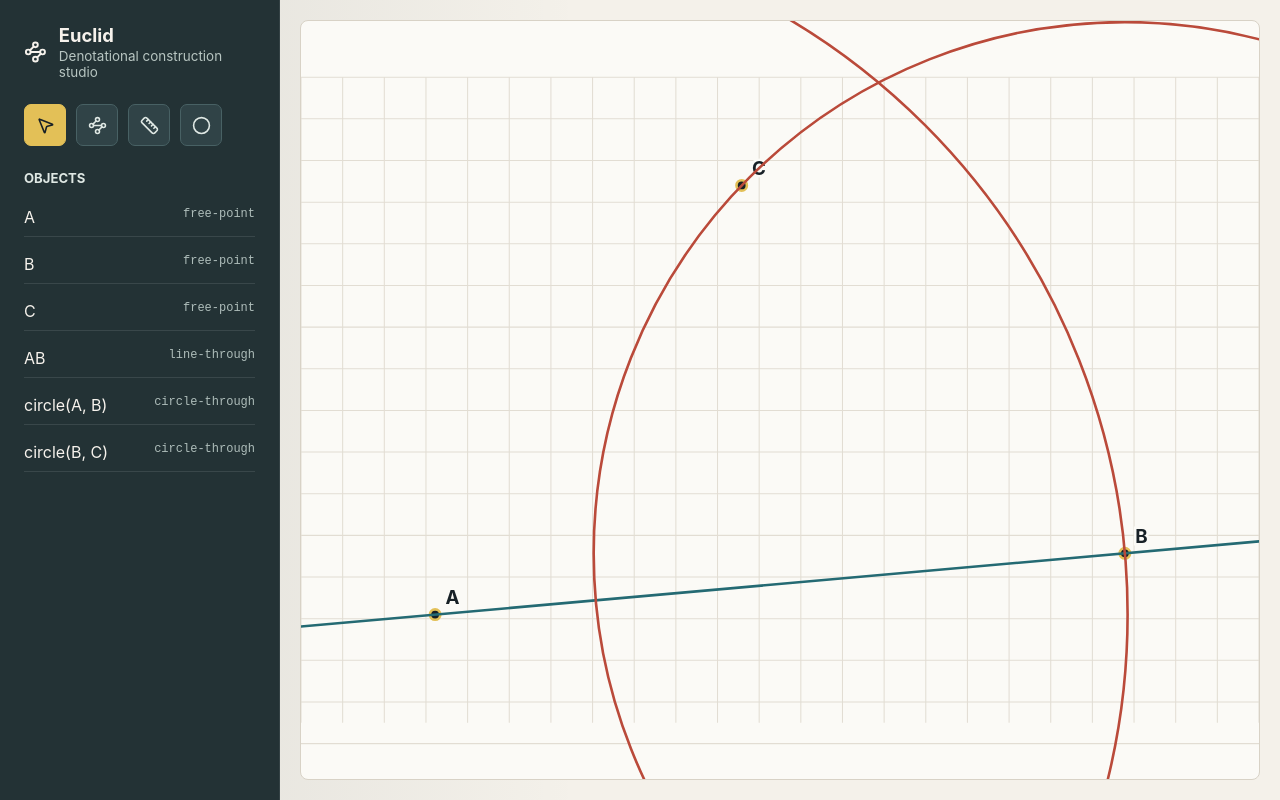
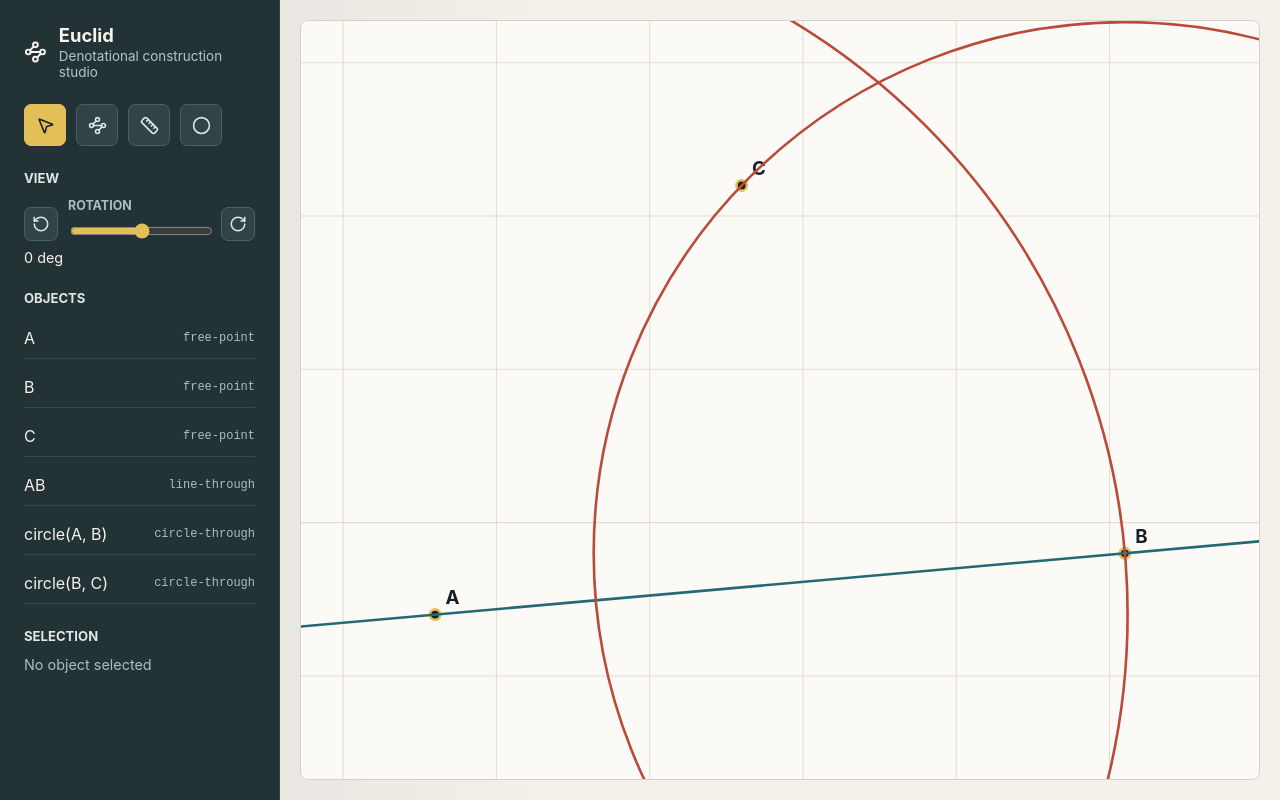
Before and after one commit to the-math-room/euclid, a React (Vite) app: page / in a window 1280 px wide. Built offline with nearby package versions, Linux system fonts and the light colour scheme.

Commit message:
adding rotations

```diff
--- a/apps/web/src/App.tsx
+++ b/apps/web/src/App.tsx
@@ -1,14 +1,31 @@
-import { Circle, MousePointer2, Ruler, Waypoints } from "lucide-react";
+import { Circle, MousePointer2, RotateCcw, RotateCw, Ruler, Waypoints } from "lucide-react";
 import { seedDocument } from "@euclid/document";
 import { evaluateConstruction } from "@euclid/geometry";
+import type { Construction, ConstructionId } from "@euclid/geometry";
 import { sceneForEvaluation } from "@euclid/rendering";
+import { useMemo, useState } from "react";
 import { WorkspaceView } from "./WorkspaceView";
 
 const document = seedDocument;
 const evaluated = evaluateConstruction(document.program);
-const scene = sceneForEvaluation(evaluated, { width: 920, height: 620 });
+const sceneSize = { width: 920, height: 620 };
 
 export function App() {
+  const [selectedId, setSelectedId] = useState<ConstructionId | undefined>();
+  const [rotationDegrees, setRotationDegrees] = useState(0);
+  const selectedConstruction = useMemo(
+    () => document.program.constructions.find((construction) => construction.id === selectedId),
+    [selectedId],
+  );
+  const scene = useMemo(
+    () =>
+      sceneForEvaluation(evaluated, {
+        size: sceneSize,
+        rotation: { turns: rotationDegrees / 360 },
+      }),
+    [rotationDegrees],
+  );
+
   return (
     <main className="app-shell">
       <aside className="tool-panel" aria-label="Construction tools">
@@ -35,20 +52,133 @@ export function App() {
           </button>
         </nav>
 
+        <section className="view-panel" aria-label="View controls">
+          <h2>View</h2>
+          <div className="rotation-control">
+            <button
+              type="button"
+              className="icon-button"
+              title="Rotate counterclockwise"
+              onClick={() => setRotationDegrees((degrees) => wrapDegrees(degrees - 15))}
+            >
+              <RotateCcw size={18} aria-hidden />
+            </button>
+            <label>
+              <span>Rotation</span>
+              <input
+                type="range"
+                min="-180"
+                max="180"
+                step="1"
+                value={rotationDegrees}
+                onChange={(event) => setRotationDegrees(Number(event.currentTarget.value))}
+              />
+            </label>
+            <button
+              type="button"
+              className="icon-button"
+              title="Rotate clockwise"
+              onClick={() => setRotationDegrees((degrees) => wrapDegrees(degrees + 15))}
+            >
+              <RotateCw size={18} aria-hidden />
+            </button>
+          </div>
+          <output className="rotation-value">{rotationDegrees} deg</output>
+        </section>
+
         <section className="inspector" aria-label="Construction objects">
           <h2>Objects</h2>
           <ol>
             {document.program.constructions.map((construction) => (
               <li key={construction.id}>
-                <span>{construction.label}</span>
-                <code>{construction.kind}</code>
+                <button
+                  type="button"
+                  className="object-button"
+                  aria-pressed={construction.id === selectedId}
+                  onClick={() => setSelectedId(construction.id)}
+                >
+                  <span>{construction.label}</span>
+                  <code>{construction.kind}</code>
+                </button>
               </li>
             ))}
           </ol>
         </section>
+
+        <section className="details-panel" aria-label="Selected construction">
+          <h2>Selection</h2>
+          {selectedConstruction ? (
+            <ConstructionDetails construction={selectedConstruction} />
+          ) : (
+            <p className="empty-selection">No object selected</p>
+          )}
+        </section>
       </aside>
 
-      <WorkspaceView scene={scene} />
+      <WorkspaceView scene={scene} selectedId={selectedId} onSelect={setSelectedId} />
     </main>
   );
 }
+
+function wrapDegrees(degrees: number): number {
+  if (degrees > 180) {
+    return degrees - 360;
+  }
+
+  if (degrees < -180) {
+    return degrees + 360;
+  }
+
+  return degrees;
+}
+
+function ConstructionDetails({ construction }: { construction: Construction }) {
+  return (
+    <dl className="details-list">
+      <div>
+        <dt>Label</dt>
+        <dd>{construction.label}</dd>
+      </div>
+      <div>
+        <dt>Kind</dt>
+        <dd>{construction.kind}</dd>
+      </div>
+      <div>
+        <dt>ID</dt>
+        <dd>{construction.id}</dd>
+      </div>
+      <ConstructionSpecificDetails construction={construction} />
+    </dl>
+  );
+}
+
+function ConstructionSpecificDetails({ construction }: { construction: Construction }) {
+  if (construction.kind === "free-point") {
+    return (
+      <div>
+        <dt>Position</dt>
+        <dd>
+          {construction.position.x}, {construction.position.y}
+        </dd>
+      </div>
+    );
+  }
+
+  if (construction.kind === "line-through") {
+    return (
+      <div>
+        <dt>Through</dt>
+        <dd>{construction.points.join(", ")}</dd>
+      </div>
+    );
+  }
+
+  return (
+    <div>
+      <dt>Circle</dt>
+      <dd>
+        center {construction.center}, through {construction.pointOnCircle}
+      </dd>
+    </div>
+  );
+}
--- a/apps/web/src/WorkspaceView.tsx
+++ b/apps/web/src/WorkspaceView.tsx
@@ -1,29 +1,71 @@
 import type { RenderItem, RenderScene } from "@euclid/rendering";
+import type { ConstructionId } from "@euclid/geometry";
 
-export function WorkspaceView({ scene }: { scene: RenderScene }) {
+export function WorkspaceView({
+  scene,
+  selectedId,
+  onSelect,
+}: {
+  scene: RenderScene;
+  selectedId: ConstructionId | undefined;
+  onSelect: (id: ConstructionId | undefined) => void;
+}) {
   return (
     <section className="workspace" aria-label="Euclidean construction workspace">
       <svg
         viewBox={`0 0 ${scene.size.width} ${scene.size.height}`}
         role="img"
         aria-label="Seed Euclidean construction"
+        onClick={() => onSelect(undefined)}
       >
-        <Grid width={scene.size.width} height={scene.size.height} />
+        <Grid lines={scene.grid} />
         {scene.items.map((item) => (
-          <RenderItemView key={item.id} item={item} />
+          <RenderItemView
+            key={item.id}
+            item={item}
+            selected={item.id === selectedId}
+            onSelect={() => onSelect(item.id)}
+          />
         ))}
       </svg>
     </section>
   );
 }
 
-function RenderItemView({ item }: { item: RenderItem }) {
+function RenderItemView({
+  item,
+  selected,
+  onSelect,
+}: {
+  item: RenderItem;
+  selected: boolean;
+  onSelect: () => void;
+}) {
+  const className = selected ? `primitive ${item.kind} selected` : `primitive ${item.kind}`;
+  const label = `${item.kind} ${item.kind === "point" ? item.label.text : item.id}`;
+
   if (item.kind === "point") {
     return (
-      <g className="primitive point">
-        <circle cx={item.position.x} cy={item.position.y} r="5" />
-        <text x={item.position.x + 10} y={item.position.y - 10}>
-          {item.label}
+      <g
+        className={className}
+        role="button"
+        tabIndex={0}
+        aria-pressed={selected}
+        aria-label={label}
+        onClick={(event) => {
+          event.stopPropagation();
+          onSelect();
+        }}
+        onKeyDown={(event) => {
+          if (event.key === "Enter" || event.key === " ") {
+            event.preventDefault();
+            onSelect();
+          }
+        }}
+      >
+        <circle cx={item.mark.x} cy={item.mark.y} r="5" />
+        <text x={item.label.anchor.x} y={item.label.anchor.y}>
+          {item.label.text}
         </text>
       </g>
     );
@@ -31,29 +73,60 @@ function RenderItemView({ item }: { item: RenderItem }) {
 
   if (item.kind === "line") {
     return (
-      <line className="primitive line" x1={item.from.x} y1={item.from.y} x2={item.to.x} y2={item.to.y} />
+      <line
+        className={className}
+        role="button"
+        tabIndex={0}
+        aria-pressed={selected}
+        aria-label={label}
+        x1={item.from.x}
+        y1={item.from.y}
+        x2={item.to.x}
+        y2={item.to.y}
+        onClick={(event) => {
+          event.stopPropagation();
+          onSelect();
+        }}
+        onKeyDown={(event) => {
+          if (event.key === "Enter" || event.key === " ") {
+            event.preventDefault();
+            onSelect();
+          }
+        }}
+      />
     );
   }
 
-  return <circle className="primitive circle" cx={item.center.x} cy={item.center.y} r={item.radius} />;
+  return (
+    <circle
+      className={className}
+      role="button"
+      tabIndex={0}
+      aria-pressed={selected}
+      aria-label={label}
+      cx={item.center.x}
+      cy={item.center.y}
+      r={item.radius}
+      onClick={(event) => {
+        event.stopPropagation();
+        onSelect();
+      }}
+      onKeyDown={(event) => {
+        if (event.key === "Enter" || event.key === " ") {
+          event.preventDefault();
+          onSelect();
+        }
+      }}
+    />
+  );
 }
 
-function Grid({ width, height }: { width: number; height: number }) {
-  const xLines = gridLinesFor(width);
-  const yLines = gridLinesFor(height);
-
+function Grid({ lines }: { lines: RenderScene["grid"] }) {
   return (
     <g className="grid" aria-hidden>
-      {xLines.map((x) => (
-        <line key={`x-${x}`} x1={x} y1="0" x2={x} y2={height} />
-      ))}
-      {yLines.map((y) => (
-        <line key={`y-${y}`} x1="0" y1={y} x2={width} y2={y} />
+      {lines.map((line) => (
+        <line key={line.id} x1={line.from.x} y1={line.from.y} x2={line.to.x} y2={line.to.y} />
       ))}
     </g>
   );
 }
-
-function gridLinesFor(length: number): readonly number[] {
-  return Array.from({ length: Math.ceil(length / 40) + 1 }, (_, index) => index * 40);
-}
--- a/apps/web/src/styles.css
+++ b/apps/web/src/styles.css
@@ -87,6 +87,60 @@ button {
   border-color: #e3c057;
 }
 
+.view-panel h2 {
+  margin: 0 0 12px;
+  color: #dfe8e4;
+  font-size: 0.82rem;
+  font-weight: 700;
+  text-transform: uppercase;
+}
+
+.rotation-control {
+  display: grid;
+  grid-template-columns: 34px minmax(0, 1fr) 34px;
+  gap: 10px;
+  align-items: end;
+}
+
+.icon-button {
+  display: inline-grid;
+  width: 34px;
+  height: 34px;
+  place-items: center;
+  color: #dfe8e4;
+  background: #304347;
+  border: 1px solid #486164;
+  border-radius: 7px;
+  cursor: pointer;
+}
+
+.icon-button:hover {
+  color: #172026;
+  background: #e3c057;
+  border-color: #e3c057;
+}
+
+.rotation-control label {
+  display: grid;
+  gap: 8px;
+  color: #aebdba;
+  font-size: 0.78rem;
+  font-weight: 700;
+  text-transform: uppercase;
+}
+
+.rotation-control input {
+  width: 100%;
+  accent-color: #e3c057;
+}
+
+.rotation-value {
+  display: block;
+  margin-top: 8px;
+  color: #f6f2ec;
+  font-size: 0.9rem;
+}
+
 .inspector h2 {
   margin: 0 0 12px;
   color: #dfe8e4;
@@ -104,16 +158,75 @@ button {
 }
 
 .inspector li {
+  border-bottom: 1px solid rgb(255 255 255 / 0.1);
+}
+
+.object-button {
   display: flex;
+  width: 100%;
+  min-height: 40px;
+  align-items: center;
   justify-content: space-between;
   gap: 10px;
   padding: 9px 0;
-  border-bottom: 1px solid rgb(255 255 255 / 0.1);
+  color: #f6f2ec;
+  text-align: left;
+  background: transparent;
+  border: 0;
+  cursor: pointer;
 }
 
-.inspector code {
+.object-button:hover,
+.object-button[aria-pressed="true"] {
+  color: #e3c057;
+}
+
+.object-button code {
   color: #aebdba;
   font-size: 0.75rem;
+}
+
+.object-button[aria-pressed="true"] code {
+  color: #e3c057;
+}
+
+.details-panel h2 {
+  margin: 0 0 12px;
+  color: #dfe8e4;
+  font-size: 0.82rem;
+  font-weight: 700;
+  text-transform: uppercase;
+}
+
+.empty-selection {
+  margin: 0;
+  color: #aebdba;
+  font-size: 0.9rem;
+}
+
+.details-list {
+  display: grid;
+  gap: 10px;
+  margin: 0;
+}
+
+.details-list div {
+  display: grid;
+  gap: 3px;
+}
+
+.details-list dt {
+  color: #aebdba;
+  font-size: 0.72rem;
+  font-weight: 700;
+  text-transform: uppercase;
+}
+
+.details-list dd {
+  margin: 0;
+  color: #f6f2ec;
+  font-size: 0.9rem;
+  overflow-wrap: anywhere;
 }
 
 .workspace {
@@ -138,15 +251,22 @@ button {
   stroke-width: 1;
 }
 
+.primitive {
+  cursor: pointer;
+  outline: none;
+}
+
 .primitive.line {
   stroke: #246a73;
   stroke-width: 2.5;
+  pointer-events: stroke;
 }
 
 .primitive.circle {
   fill: none;
   stroke: #ba4a3a;
   stroke-width: 2.5;
+  pointer-events: stroke;
 }
 
 .primitive.point circle {
@@ -162,6 +282,26 @@ button {
   paint-order: stroke;
   stroke: #fbfaf6;
   stroke-width: 5px;
+  pointer-events: none;
+}
+
+.primitive.selected.line,
+.primitive.line:focus-visible {
+  stroke: #e3c057;
+  stroke-width: 4;
+}
+
+.primitive.selected.circle,
+.primitive.circle:focus-visible {
+  stroke: #e3c057;
+  stroke-width: 4;
+}
+
+.primitive.selected.point circle,
+.primitive.point:focus-visible circle {
+  fill: #e3c057;
+  stroke: #172026;
+  stroke-width: 3;
 }
 
 @media (max-width: 720px) {
--- a/packages/rendering/src/scene.ts
+++ b/packages/rendering/src/scene.ts
@@ -1,17 +1,24 @@
 import type { Evaluation, Point2 } from "@euclid/geometry";
-import { projectPoint, type ViewportSize, worldFrameFor } from "./viewport";
+import { projectPoint, type ViewTransform, type ViewportSize, worldFrameFor } from "./viewport";
 
 export type RenderScene = Readonly<{
   size: ViewportSize;
+  grid: readonly RenderGridLine[];
   items: readonly RenderItem[];
+}>;
+
+export type RenderGridLine = Readonly<{
+  id: string;
+  from: Point2;
+  to: Point2;
 }>;
 
 export type RenderItem =
   | Readonly<{
       id: string;
       kind: "point";
-      label: string;
-      position: Point2;
+      mark: Point2;
+      label: RenderLabel;
     }>
   | Readonly<{
       id: string;
@@ -26,25 +33,39 @@ export type RenderItem =
       radius: number;
     }>;
 
-export function sceneForEvaluation(evaluation: Evaluation, size: ViewportSize): RenderScene {
-  const frame = worldFrameFor(evaluation.primitives, size);
+export type RenderLabel = Readonly<{
+  text: string;
+  anchor: Point2;
+}>;
+
+export function sceneForEvaluation(evaluation: Evaluation, transform: ViewTransform): RenderScene {
+  const frame = worldFrameFor(evaluation.primitives, transform);
 
   return {
-    size,
+    size: transform.size,
+    grid: gridLinesForFrame(frame),
     items: evaluation.primitives.map((primitive) => {
       if (primitive.kind === "point") {
+        const mark = projectPoint(frame, primitive.position);
+
         return {
           id: primitive.id,
           kind: "point",
-          label: primitive.label,
-          position: projectPoint(frame, primitive.position),
+          mark,
+          label: {
+            text: primitive.label,
+            anchor: {
+              x: mark.x + 10,
+              y: mark.y - 10,
+            },
+          },
         };
       }
 
       if (primitive.kind === "line") {
         const a = projectPoint(frame, primitive.through[0]);
         const b = projectPoint(frame, primitive.through[1]);
-        const [from, to] = extendLineToViewport(a, b, size);
+        const [from, to] = extendLineToViewport(a, b, transform.size);
 
         return {
           id: primitive.id,
@@ -67,6 +88,32 @@ export function sceneForEvaluation(evaluation: Evaluation, size: ViewportSize):
   };
 }
 
+function gridLinesForFrame(frame: ReturnType<typeof worldFrameFor>): readonly RenderGridLine[] {
+  const worldSpan = Math.hypot(frame.size.width, frame.size.height) / frame.scale;
+  const step = 1;
+  const minX = Math.floor((frame.center.x - worldSpan) / step) * step;
+  const maxX = Math.ceil((frame.center.x + worldSpan) / step) * step;
+  const minY = Math.floor((frame.center.y - worldSpan) / step) * step;
+  const maxY = Math.ceil((frame.center.y + worldSpan) / step) * step;
+  const verticals = rangeInclusive(minX, maxX, step).map((x) => ({
+    id: `x-${x}`,
+    from: projectPoint(frame, { x, y: minY }),
+    to: projectPoint(frame, { x, y: maxY }),
+  }));
+  const horizontals = rangeInclusive(minY, maxY, step).map((y) => ({
+    id: `y-${y}`,
+    from: projectPoint(frame, { x: minX, y }),
+    to: projectPoint(frame, { x: maxX, y }),
+  }));
+
+  return [...verticals, ...horizontals];
+}
+
+function rangeInclusive(min: number, max: number, step: number): readonly number[] {
+  const count = Math.floor((max - min) / step) + 1;
+  return Array.from({ length: count }, (_, index) => min + index * step);
+}
+
 function extendLineToViewport(a: Point2, b: Point2, size: ViewportSize): readonly [Point2, Point2] {
   const dx = b.x - a.x;
   const dy = b.y - a.y;
--- a/packages/rendering/src/viewport.ts
+++ b/packages/rendering/src/viewport.ts
@@ -5,33 +5,67 @@ export type ViewportSize = Readonly<{
   height: number;
 }>;
 
+export type ViewRotation = Readonly<{
+  turns: number;
+}>;
+
+export type ViewTransform = Readonly<{
+  size: ViewportSize;
+  rotation: ViewRotation;
+}>;
+
 export type WorldFrame = Readonly<{
   size: ViewportSize;
   center: Point2;
   scale: number;
+  rotation: ViewRotation;
 }>;
 
-export function worldFrameFor(primitives: readonly EvaluatedPrimitive[], size: ViewportSize): WorldFrame {
+export function worldFrameFor(
+  primitives: readonly EvaluatedPrimitive[],
+  transform: ViewTransform,
+): WorldFrame {
   const points = primitives.flatMap(pointsInPrimitive);
   const bounds = boundsOf(points);
+  const center = {
+    x: (bounds.min.x + bounds.max.x) / 2,
+    y: (bounds.min.y + bounds.max.y) / 2,
+  };
   const width = Math.max(bounds.max.x - bounds.min.x, 1);
   const height = Math.max(bounds.max.y - bounds.min.y, 1);
-  const scale = Math.min((size.width * 0.72) / width, (size.height * 0.72) / height);
+  const scale = Math.min((transform.size.width * 0.72) / width, (transform.size.height * 0.72) / height);
 
   return {
-    size,
-    center: {
-      x: (bounds.min.x + bounds.max.x) / 2,
-      y: (bounds.min.y + bounds.max.y) / 2,
-    },
+    size: transform.size,
+    center,
     scale,
+    rotation: transform.rotation,
   };
 }
 
 export function projectPoint(frame: WorldFrame, point: Point2): Point2 {
+  const rotated = rotatePoint(
+    {
+      x: point.x - frame.center.x,
+      y: point.y - frame.center.y,
+    },
+    frame.rotation,
+  );
+
   return {
-    x: frame.size.width / 2 + (point.x - frame.center.x) * frame.scale,
-    y: frame.size.height / 2 - (point.y - frame.center.y) * frame.scale,
+    x: frame.size.width / 2 + rotated.x * frame.scale,
+    y: frame.size.height / 2 - rotated.y * frame.scale,
+  };
+}
+
+function rotatePoint(point: Point2, rotation: ViewRotation): Point2 {
+  const radians = rotation.turns * Math.PI * 2;
+  const cos = Math.cos(radians);
+  const sin = Math.sin(radians);
+
+  return {
+    x: point.x * cos - point.y * sin,
+    y: point.x * sin + point.y * cos,
   };
 }
 
```
Also changed, not shown: 2 other files (tests, documents, lock files or other folders).
